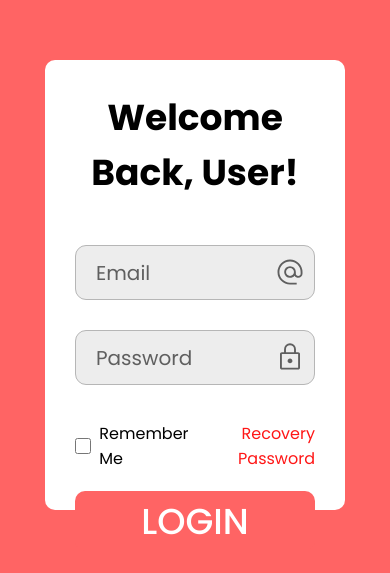
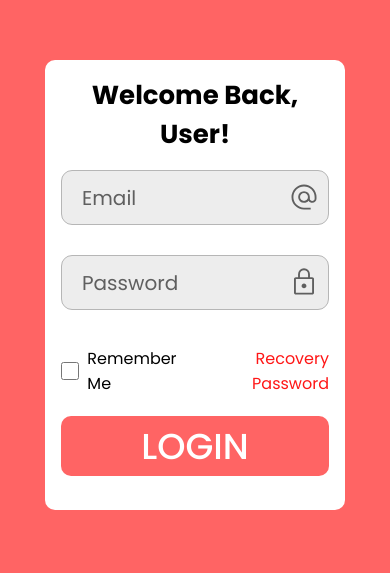
Before and after one commit to leeool/login-form, a plain HTML site: page index.html in a window 390 px wide. Shown: the part 137-710 px from the top of the page. Drawn offline with Linux system fonts and the light colour scheme.

Commit message:
:zap: IMPROVE: Add Mobile Responsive

```diff
--- a/css/card.css
+++ b/css/card.css
@@ -11,6 +11,12 @@
   height: 450px;
 }
 
+@media (width <= 700px){
+  .card{
+    padding: 16px;
+  }
+}
+
 .form{
   display: grid;
   grid-template-columns: 1fr 1fr;
@@ -20,6 +26,13 @@
   margin-bottom: 45px;
   font-size: 3.6rem;
   text-align: center;
+}
+
+@media(width <= 900px){
+  .card h1{
+    font-size: 2.6rem;
+    margin-bottom: 16px;
+  }
 }
 
 .email-form, .password-form{
```
